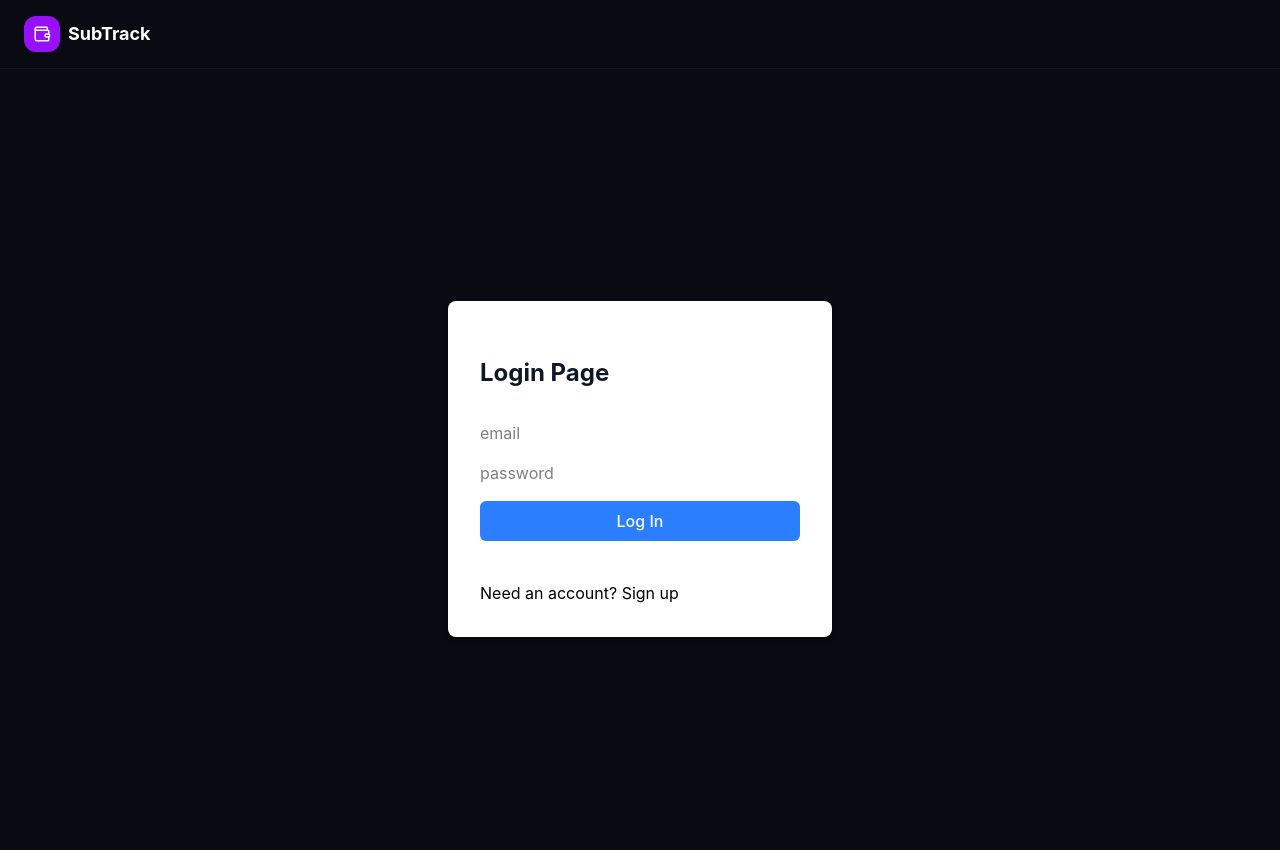
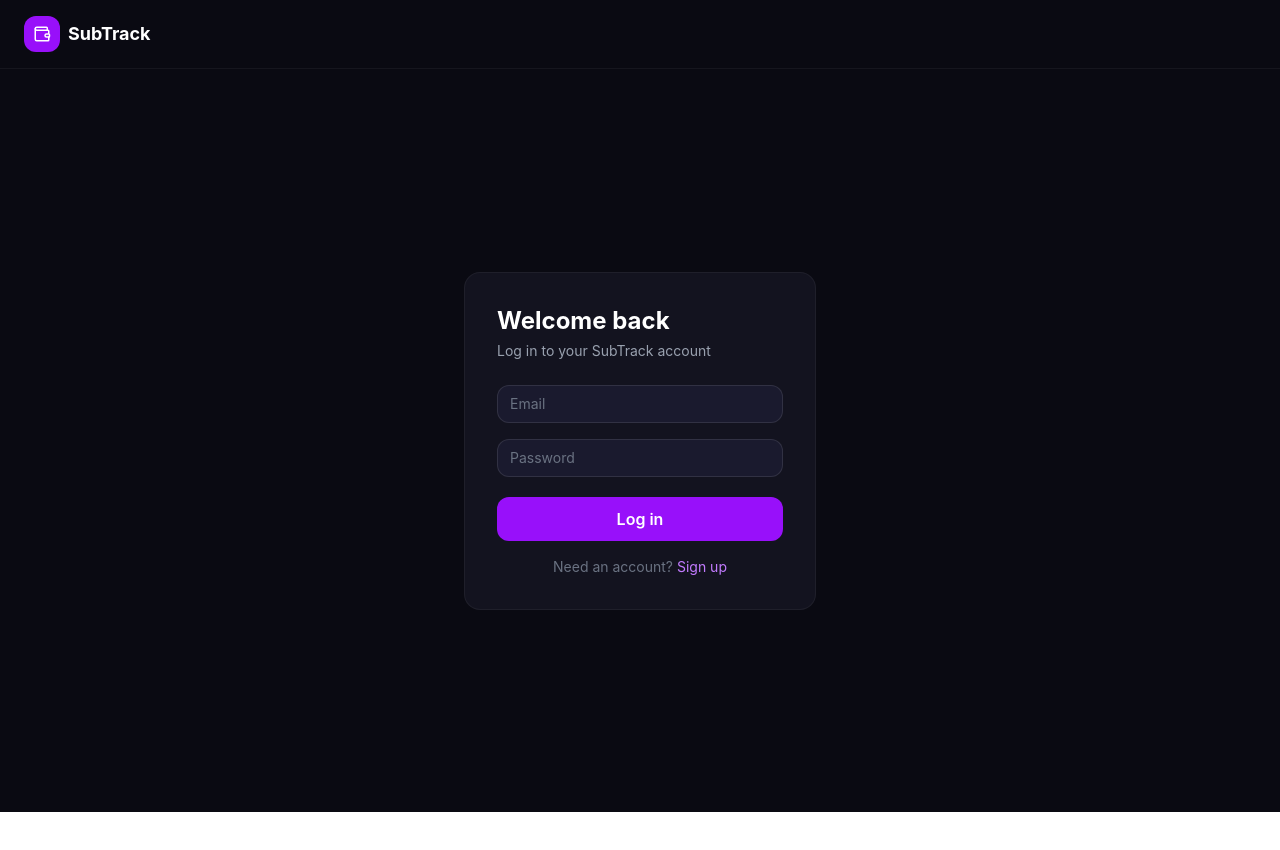
Before and after one commit to mollyviau/subscription-tracker, a React (Vite) app: page /login in a window 1280 px wide. Shown: the top 850 px of the page. After the commit the page ends 812 px from the top, so only its background shows below. Built offline with nearby package versions, Linux system fonts and the light colour scheme; no server answers.

Commit message:
updated styling for login and signup modal

```diff
--- a/src/pages/LoginPage.jsx
+++ b/src/pages/LoginPage.jsx
@@ -1,37 +1,59 @@
 import { useState } from 'react';
 import { Link } from 'react-router-dom';
 import { supabase } from '../lib/supabase.js';
+
+const inputClass = "w-full bg-[#1a1a2e] border border-white/10 rounded-xl px-3 py-2 text-white placeholder-gray-500 text-sm focus:outline-none focus:border-purple-500 transition-colors [color-scheme:dark]";
 
 function LoginPage() {
   const [email, setEmail] = useState('');
   const [password, setPassword] = useState('');
   const [error, setError] = useState(null);
 
-
   async function handleSubmit(e) {
     e.preventDefault();
+    const { error: loginError } = await supabase.auth.signInWithPassword({ email, password });
+    if (loginError) setError(loginError.message);
+  }
 
-
-  const { data, error: loginError } = await supabase.auth.signInWithPassword({ email, password })
-
-  if (loginError) {
-      setError(loginError.message);
-  }
-}
   return (
-    <div className="flex items-center justify-center min-h-screen">
-        <form className="flex flex-col gap-4 w-full max-w-sm p-8 bg-white rounded-lg shadow-md" onSubmit={handleSubmit} >
-            <h2 className="text-2xl font-bold text-gray-900 mt-6 mb-4">Login Page</h2>
-            <input className="" type="email" value={email} onChange={(e) => setEmail(e.target.value)} placeholder='email' />
-            <input className="" type="password" value={password} onChange={(e) => setPassword(e.target.value)} placeholder='password' />
-            {error && <p>{error}</p>}
-            <button className="bg-blue-500 hover:bg-blue-600 active:bg-blue-700 text-white font-medium py-2 px-4 rounded-md transition-colors" type="submit">Log In</button>
-            <Link to="/signup"><br></br>Need an account? Sign up</Link>
-    </form>
-
-
+    <div className="flex items-center justify-center min-h-[calc(100vh-57px)]">
+      <div className="w-full max-w-sm px-4">
+        <div className="bg-[#13131f] border border-white/5 rounded-2xl p-8 flex flex-col gap-4">
+          <div className="mb-2">
+            <h2 className="text-2xl font-bold text-white">Welcome back</h2>
+            <p className="text-sm text-gray-400 mt-1">Log in to your SubTrack account</p>
           </div>
-
+          <input
+            className={inputClass}
+            type="email"
+            value={email}
+            onChange={(e) => setEmail(e.target.value)}
+            placeholder="Email"
+          />
+          <input
+            className={inputClass}
+            type="password"
+            value={password}
+            onChange={(e) => setPassword(e.target.value)}
+            placeholder="Password"
+          />
+          {error && <p className="text-red-400 text-sm">{error}</p>}
+          <button
+            className="w-full bg-purple-600 hover:bg-purple-500 active:bg-purple-700 transition-colors rounded-xl py-2.5 font-semibold text-white mt-1"
+            type="submit"
+            onClick={handleSubmit}
+          >
+            Log in
+          </button>
+          <p className="text-center text-sm text-gray-500">
+            Need an account?{' '}
+            <Link to="/signup" className="text-purple-400 hover:text-purple-300 transition-colors">
+              Sign up
+            </Link>
+          </p>
+        </div>
+      </div>
+    </div>
   );
 }
 
--- a/src/pages/SignupPage.jsx
+++ b/src/pages/SignupPage.jsx
@@ -1,6 +1,8 @@
 import { useState } from 'react';
 import { Link } from 'react-router-dom';
 import { supabase } from '../lib/supabase.js';
+
+const inputClass = "w-full bg-[#1a1a2e] border border-white/10 rounded-xl px-3 py-2 text-white placeholder-gray-500 text-sm focus:outline-none focus:border-purple-500 transition-colors [color-scheme:dark]";
 
 function SignupPage() {
   const [email, setEmail] = useState('');
@@ -9,30 +11,50 @@ function SignupPage() {
 
   async function handleSubmit(e) {
     e.preventDefault();
-
-
-      const { data, error: signupError } = await supabase.auth.signUp({ email, password })
-
-      if (signupError) {
-          setError(signupError.message);
-      }
+    const { error: signupError } = await supabase.auth.signUp({ email, password });
+    if (signupError) setError(signupError.message);
   }
 
+  return (
+    <div className="flex items-center justify-center min-h-[calc(100vh-57px)]">
+      <div className="w-full max-w-sm px-4">
+        <div className="bg-[#13131f] border border-white/5 rounded-2xl p-8 flex flex-col gap-4">
+          <div className="mb-2">
+            <h2 className="text-2xl font-bold text-white">Create an account</h2>
+            <p className="text-sm text-gray-400 mt-1">Start tracking your subscriptions</p>
+          </div>
+          <input
+            className={inputClass}
+            type="email"
+            value={email}
+            onChange={(e) => setEmail(e.target.value)}
+            placeholder="Email"
+          />
+          <input
+            className={inputClass}
+            type="password"
+            value={password}
+            onChange={(e) => setPassword(e.target.value)}
+            placeholder="Password"
+          />
+          {error && <p className="text-red-400 text-sm">{error}</p>}
+          <button
+            className="w-full bg-purple-600 hover:bg-purple-500 active:bg-purple-700 transition-colors rounded-xl py-2.5 font-semibold text-white mt-1"
+            type="submit"
+            onClick={handleSubmit}
+          >
+            Sign up
+          </button>
+          <p className="text-center text-sm text-gray-500">
+            Already have an account?{' '}
+            <Link to="/login" className="text-purple-400 hover:text-purple-300 transition-colors">
+              Log in
+            </Link>
+          </p>
+        </div>
+      </div>
+    </div>
+  );
+}
 
-    return (
-    <div className="flex items-center justify-center min-h-screen">
-        <form className="flex flex-col gap-4 w-full max-w-sm p-8 bg-white rounded-lg shadow-md" onSubmit={handleSubmit} >
-                <h1 className="text-2xl font-bold text-gray-900 mt-6 mb-4">Signup Page</h1>
-                <input className="" type="email" value={email} onChange={(e) => setEmail(e.target.value)} placeholder='email' />
-                <input className="" type="password" value={password} onChange={(e) => setPassword(e.target.value)} placeholder='password' />
-                {error && <p>{error}</p>}
-                <button className="bg-blue-500 hover:bg-blue-600 active:bg-blue-700 text-white font-medium py-2 px-4 rounded-md transition-colors" type="submit">Signup</button>
-                <Link to="/login"><br></br>Already have an account? Login</Link>
-
-            </form>
-    </div>
-
-    );
-
-}
 export default SignupPage;
```
Lines whose indentation alone changed are shown as unchanged.
